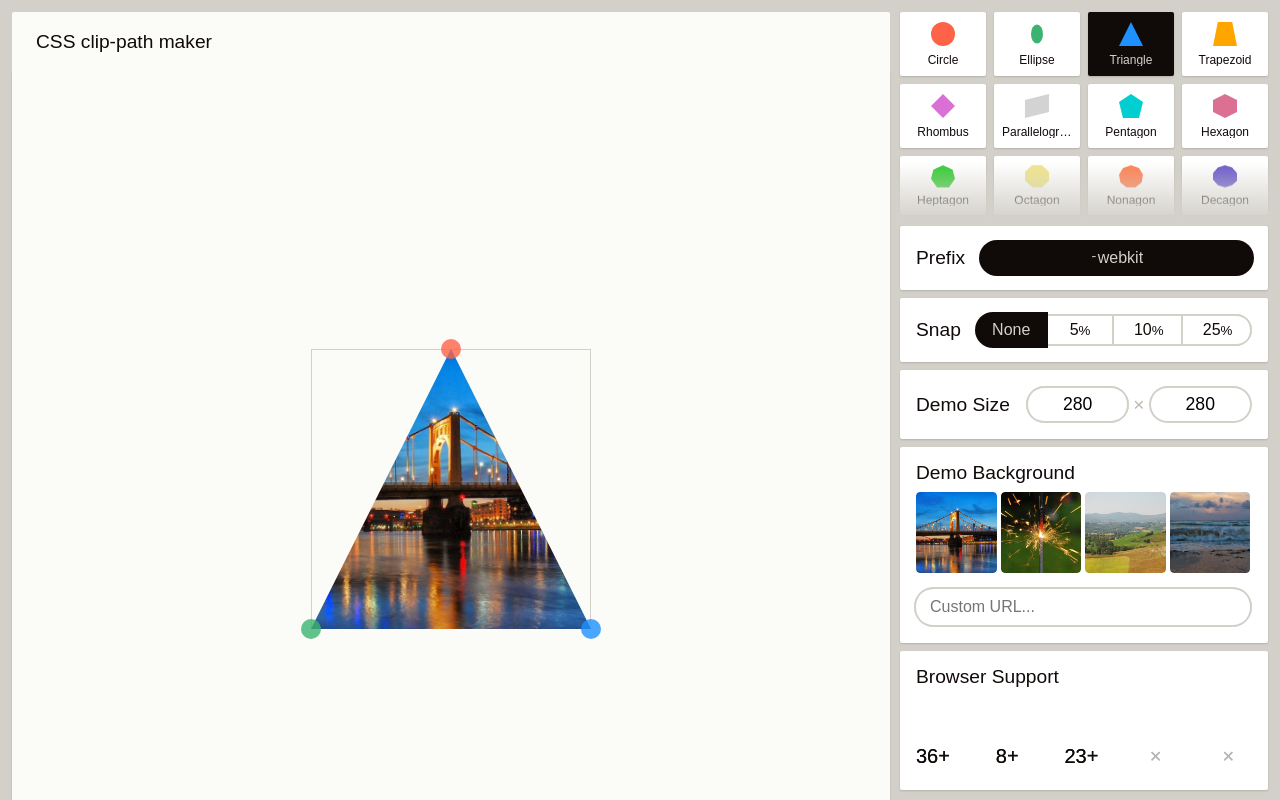
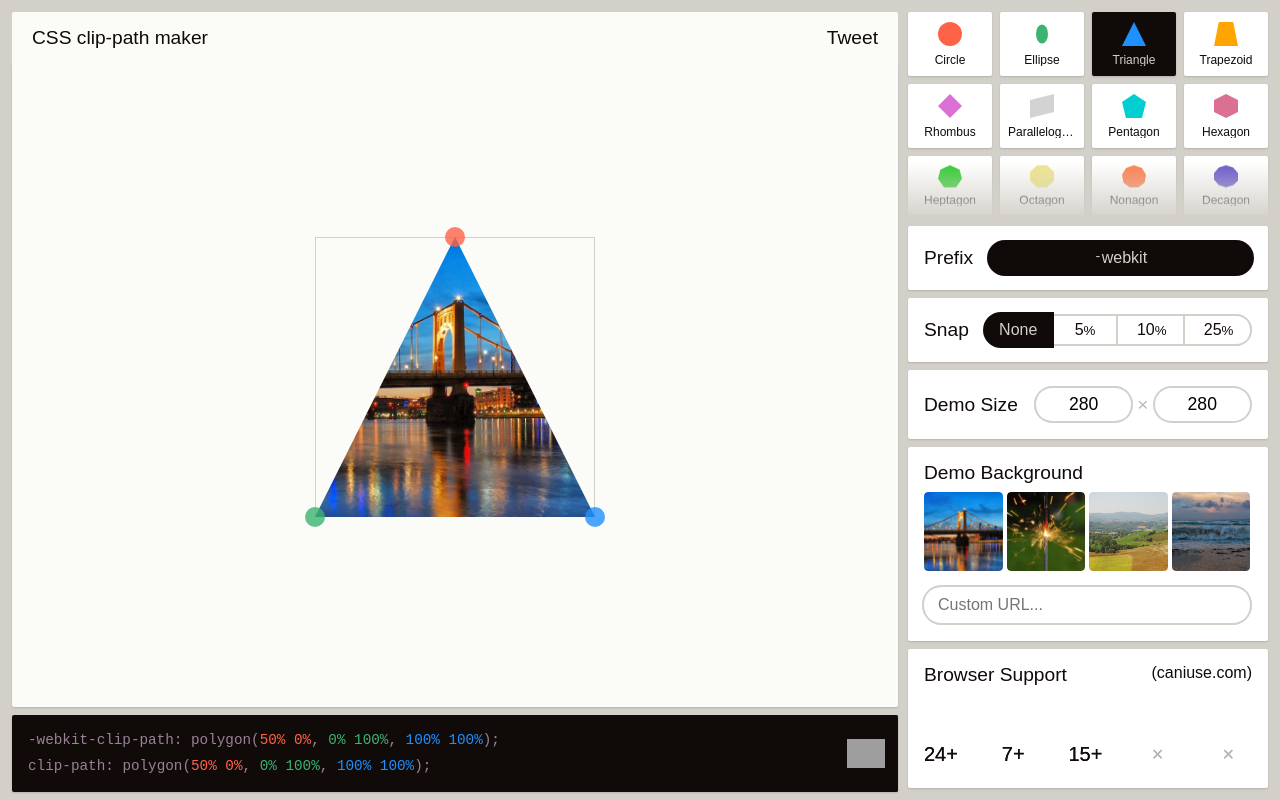
Before and after one commit to bennettfeely/clippy, a website: page dev/index.html in a window 1280 px wide. Shown: the top 800 px of the page. Drawn offline with nearby package versions, Linux system fonts and the light colour scheme; files that its build step writes are made by us from their sources; grey boxes are pictures that could not be loaded; files whose address does not match are found by name; a web font is replaced by a local one.

Commit message:
Full page scroll + touch-action: none for main area

```diff
--- a/dev/clip.js
+++ b/dev/clip.js
@@ -109,6 +109,7 @@ shape_array = {
 $html = $("html");
 $body = $("body");
 $box = $("#box");
+$side = $(".side");
 $clipboard = $(".clipboard");
 $handles = $(".handles");
 $shapes = $(".shapes ul");
@@ -141,6 +142,17 @@ $(function(){
   // Reevaluates max width/height on window resize
   $(window).resize(sizes);
 
+  // Hide sidebar scroll shadow
+  $(document).scroll(function(){
+    var pos = $(this).scrollTop();
+    var bottom = $(this).height() - $side.outerHeight();
+    if(pos == bottom) {
+      $html.addClass("at-bottom");
+    } else {
+      $html.removeClass("at-bottom");
+    }
+  });
+
   // Switch grid size
   $('input[type="radio"]').change(function(){
     var grid_x = $('input[name="grid"]:checked').val()*(width/100);
@@ -152,7 +164,6 @@ $(function(){
 
     setupDemo(start_coords);
   });
-
 
   // Add/remove prefixes
   // Classes determine if code block is displayed
@@ -209,10 +220,7 @@ $(function(){
 
       $demo_height.val(height);
 
-
-
       sizes();
-
       scrollTop();
 
       setupDemo(start_coords);
@@ -239,7 +247,6 @@ $(function(){
 
   // Edit in Codepen
   $codepen.click(codePen);
-
 });
 
 function setCustomBackground(url) {
@@ -344,30 +351,41 @@ function appendFigure(clip_path, shape) {
 
   console.log("appendFigure();");
 
+  var ms = '';
+  var webkit = '';
+  var unprefixed = 'clip-path: ' + clip_path;
+
+  if($(".ms.block").hasClass("show")) {
+    var ms = '-ms-clip-path: ' + clip_path + ';';
+  }
+  if($(".webkit.block").hasClass("show")) {
+    var webkit = '-webkit-clip-path: ' + clip_path + ';';
+  }
+
   if(type == "circle") {
     var fig = '<figure data-name="Circle" data-type="circle">'
-              + '<div style="-ms-clip-path: ' + clip_path + '; -webkit-clip-path: ' + clip_path + '; clip-path: ' + clip_path + '" class="shape ' + shape.name + '"></div>'
+              + '<div style="' + ms + ' ' + ' ' + webkit + ' ' + ' ' + unprefixed + '" class="shape ' + shape.name + '"></div>'
               + '<figcaption>' + shape.name + '</figcaption>'
             + '</figure>';
   }
 
   if(type == "ellipse") {
     var fig = '<figure data-name="Ellipse" data-type="ellipse">'
-              + '<div style="-ms-clip-path: ' + clip_path + '; -webkit-clip-path: ' + clip_path + '; clip-path: ' + clip_path + '" class="shape ' + shape.name + '"></div>'
+              + '<div style="' + ms + ' ' + ' ' + webkit + ' ' + ' ' + unprefixed + '" class="shape ' + shape.name + '"></div>'
               + '<figcaption>' + shape.name + '</figcaption>'
             + '</figure>';
   }
 
   if(type == "polygon") {
     var fig = '<figure data-name="' + shape.name + '" data-type="polygon" data-coords="' + shape.coords.join(" ") + '">'
-              + '<div style="-ms-clip-path: ' + clip_path + '; -webkit-clip-path: ' + clip_path + '; clip-path: ' + clip_path + '" class="shape ' + shape.name + '"></div>'
+              + '<div style="' + ms + ' ' + ' ' + webkit + ' ' + ' ' + unprefixed + '" class="shape ' + shape.name + '"></div>'
               + '<figcaption>' + shape.name + '</figcaption>'
             + '</figure>';
   }
 
   if(type == "inset") {
     var fig = '<figure data-name="' + shape.name + '" data-type="inset" data-coords="' + shape.coords.join(" ") + '">'
-              + '<div style="-ms-clip-path: ' + clip_path + '; -webkit-clip-path: ' + clip_path + '; clip-path: ' + clip_path + '" class="shape ' + shape.name + '"></div>'
+              + '<div style="' + ms + ' ' + ' ' + webkit + ' ' + ' ' + unprefixed + '" class="shape ' + shape.name + '"></div>'
               + '<figcaption>' + shape.name + '</figcaption>'
             + '</figure>';
   }
@@ -995,7 +1013,7 @@ function clearDemo() {
 
 // Get the code in the code blocks and set the style inline on the clipboard
 function clipIt() {
-  var clip_path = $clip_path.text();
+  var clip_path = $(".show.block").text();
 
   $clipboard.attr('style', clip_path);
 }
--- a/dev/index.html
+++ b/dev/index.html
@@ -11,13 +11,12 @@
   <meta name="viewport" content="width=device-width">
 </head>
 
-
-  <div class="screen">
     <div class="main">
 
       <header>
         <a href="http://bennettfeely.com/clip-path">CSS clip-path maker</a>
-        <!-- <a href="https://twitter.com/share" class="twitter-share-button" data-via="bennettfeely">Tweet</a><script>!function(d,s,id){var js,fjs=d.getElementsByTagName(s)[0],p=/^http:/.test(d.location)?'http':'https';if(!d.getElementById(id)){js=d.createElement(s);js.id=id;js.src=p+'://platform.twitter.com/widgets.js';fjs.parentNode.insertBefore(js,fjs);}}(document, 'script', 'twitter-wjs');</script> -->
+        <a href="https://twitter.com/share" class="twitter-share-button" data-via="bennettfeely">Tweet</a>
+        <script>!function(d,s,id){var js,fjs=d.getElementsByTagName(s)[0],p=/^http:/.test(d.location)?'http':'https';if(!d.getElementById(id)){js=d.createElement(s);js.id=id;js.src=p+'://platform.twitter.com/widgets.js';fjs.parentNode.insertBefore(js,fjs);}}(document, 'script', 'twitter-wjs');</script>
       </header>
 
 
@@ -42,7 +41,6 @@
         <button class="edit-in-codepen"></button>
       </section>
     </div>
-
 
     <div class="side">
       <section class="shapes vertical" tabindex="-1">
@@ -100,20 +98,20 @@
             <style id="custom_background"></style>
         </div>
 
-        <div class="grid panel">
-          <h2>Browser Support</h2>
+        <a href="http://caniuse.com/#search=clip-path" class="grid panel browser-support">
+          <h2>Browser Support <small>caniuse.com</small></h2>
 
-          <div class="browser-support">
-            <span class="icon chrome" data-version="36+"></span>
-            <span class="icon safari" data-version="8+"></span>
-            <span class="icon opera" data-version="23+"></span>
+          <div class="table">
+            <span class="icon chrome" data-version="24+"></span>
+            <span class="icon safari" data-version="7+"></span>
+            <span class="icon opera" data-version="15+"></span>
             <span class="icon ie unsupported"></span>
             <span class="icon firefox unsupported"></span>
           </div>
-        </div>
+        </a>
+
       </section>
-  </div>
-</div>
+    </div>
 
 <!-- <script type="text/javascript" src="//ajax.googleapis.com/ajax/libs/jquery/1.10.2/jquery.min.js"></script> -->
 <script src="jquery.min.js"></script>
--- a/dev/style.scss
+++ b/dev/style.scss
@@ -26,6 +26,7 @@ $transition : .22s;
 $bounce : cubic-bezier(.15,1,.3,1.1);
 
 $figure-height : 4.625rem;
+$sidebar-width : ($figure-height * 5) + .5rem;
 $tablet : 800px;
 
 
@@ -34,22 +35,41 @@ $tablet : 800px;
   position: absolute;
   content: "";
   pointer-events: none;
+}
 
 
+html, body {
+  position: relative;
+  height: 100%;
 }
-
-html, body { position: relative; height: 100%; }
 body {
-  display: flex;
-  flex-direction: column;
   font: 100%/1.5 "Alegreya Sans", sans-serif;
   background: $lightgray;
   color: $black;
 
   @media (min-width: $tablet) {
     padding: 0 .5rem 0;
+    padding-left: calc(100% - #{$sidebar-width});
   }
 }
+
+
+.main {
+  display: flex;
+  flex-direction: column;
+
+  @media (min-width: $tablet) {
+    position: fixed;
+    top: 0;
+    left: 0;
+    height: 100%;
+    right: $sidebar-width;
+    padding: .25rem .25rem .25rem .75rem;
+    -ms-touch-action: none;
+    touch-action: none;
+  }
+}
+
 
 header {
   display: flex;
@@ -69,31 +89,13 @@ header {
     display: inline-block;
     text-decoration: none;
     color: inherit;
-    padding: .5rem;
+    padding: .25rem;
     user-select: none;
 
     &:hover { text-decoration: underline; }
   }
 
   iframe { max-width: 95px; } // Twitter button
-}
-
-.screen {
-  flex: 1;
-
-  @media (min-width: $tablet) {
-    display: flex;
-  }
-}
-
-.main {
-  display: flex;
-  flex-direction: column;
-  flex: 1;
-
-  @media (min-width: $tablet) {
-    padding: .25rem;
-  }
 }
 
 
@@ -278,8 +280,6 @@ header {
         &:nth-child(n+17) { transition-delay: $transition*.45; }
         &:nth-child(n+21) { transition-delay: $transition*.6; }
       }
-
-
     }
 
     &:hover {
@@ -329,13 +329,14 @@ header {
   color: #9a8297;
   overflow-x: hidden;
   box-shadow: $shadow;
+  font-family: monospace;
 
   @media (min-width: $tablet) {
     margin: .5rem 0 .25rem;
     border-radius: $radius;
 
     &:focus {
-      box-shadow: 0 0 .5rem $green;
+      box-shadow: 0 0 .5rem gold;
       outline: 0;
     }
   }
@@ -390,10 +391,6 @@ header {
 }
 
 
-.points {
-  font-family: monospace;
-}
-
 .point {
   display: inline-block;
   position: relative;
@@ -437,6 +434,7 @@ header {
   }
 }
 
+
 .handle, .point, figure {
   &:nth-of-type(1) { color: tomato; }
   &:nth-of-type(2) { color: mediumseagreen; }
@@ -468,9 +466,7 @@ header {
   padding: .25rem .25rem 1.25rem;
 
   @media (min-width: $tablet) {
-    width: $figure-height * 5 + .5rem;
     max-height: 100%;
-    overflow: scroll;
     padding: .5rem 0 0 .125rem;
   }
 
@@ -500,9 +496,9 @@ header {
 
 
 @media (min-width: $tablet) {
-  .options {
   $hide : ($figure-height * 3) - .25rem;
 
+  .options {
     position: relative;
     background: $lightgray;
     transform: translate3d(0, -$hide, 0);
@@ -533,7 +529,6 @@ header {
     }
   }
 }
-
 
 h2 {
   display: inline-block;
@@ -676,12 +671,41 @@ input[type="number"] {
 
 
   .browser-support {
+    color: inherit;
+    text-decoration: none;
+
+    h2 {
+      display: flex;
+      padding-right: 0;
+    }
+
+    small {
+      text-align: right;
+      flex: 1;
+
+      &:before { content: "("; }
+      &:after { content: ")"; }
+    }
+
+    &:hover small {
+      color: $blue;
+
+      &:before { content: "www."; }
+      &:after { content: ""; }
+    }
+    &:active {
+      background: rgba(white, .5);
+    }
+
+    .table {
       display: flex;
       justify-content: space-between;
       flex-wrap: wrap;
       margin-top: .5rem;
       padding: .25rem;
     }
+  }
+
 
   .icon {
     display: inline-block;
```
Also changed, not shown: index.html (+1 -1 lines), clip.min.js, dev/style.css, style.min.css. Lines whose indentation alone changed are shown as unchanged.
